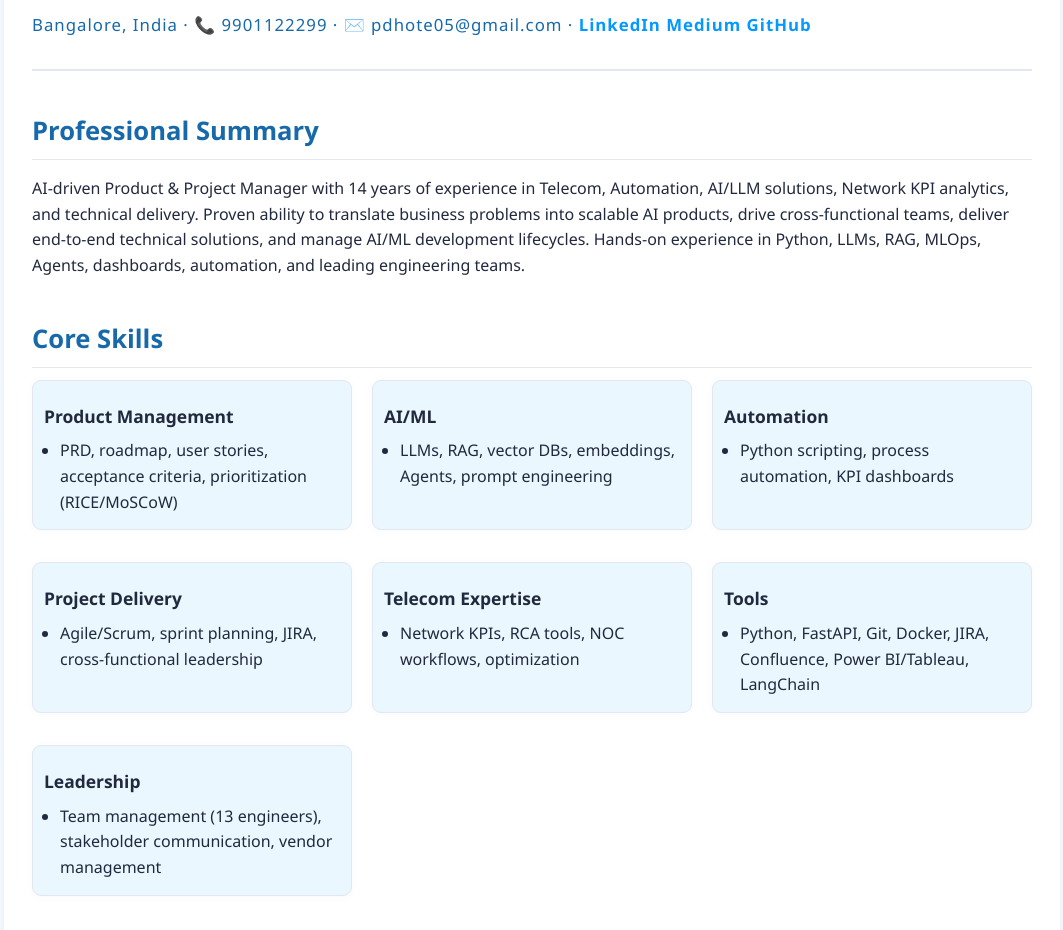
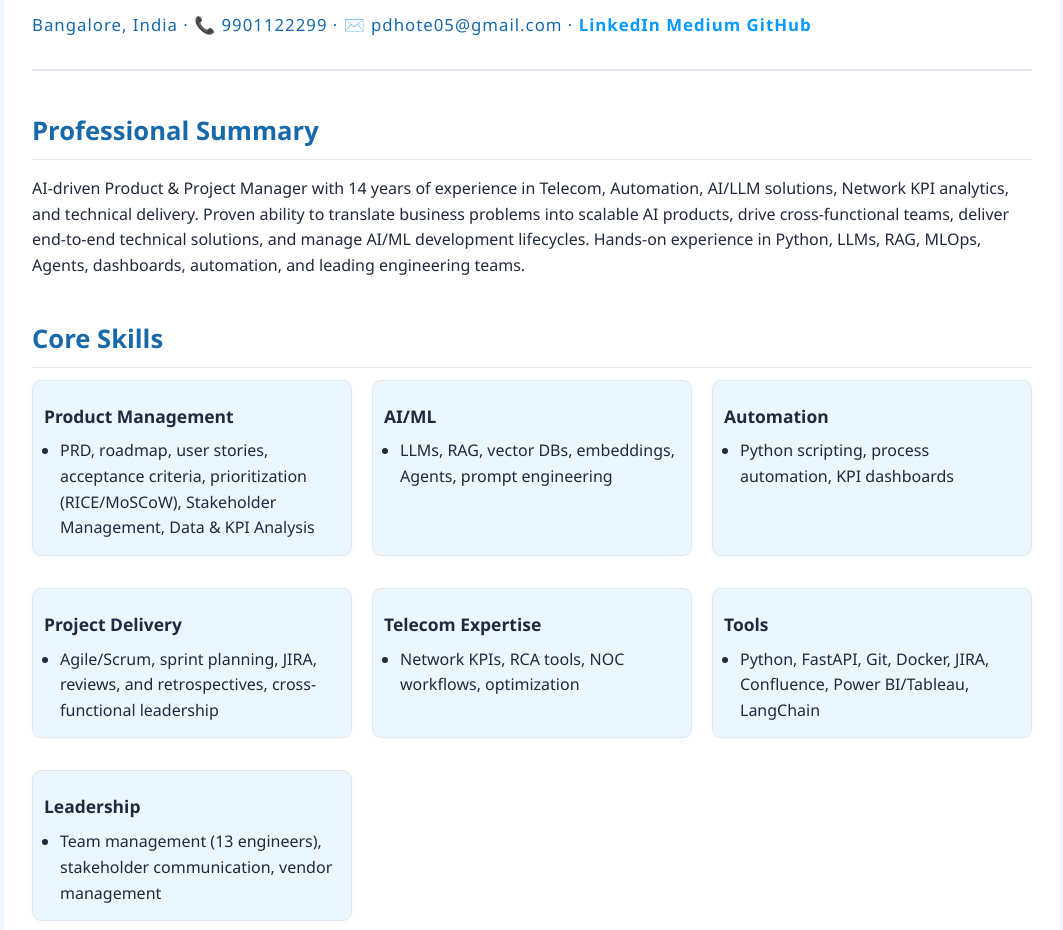
Before and after one commit to EPRADDH/pradeepdhote, a plain HTML site: page index.html in a window 1280 px wide. Shown: the part 167-1097 px from the top of the page, without its empty margins (108-1171 px from the left). Drawn offline with Linux system fonts and the light colour scheme.

Commit message:
Enhance skills section with additional details

```diff
--- a/index.html
+++ b/index.html
@@ -37,7 +37,7 @@
       <div class="skills-grid">
         <div>
           <h3>Product Management</h3>
-          <ul><li>PRD, roadmap, user stories, acceptance criteria, prioritization (RICE/MoSCoW)</li></ul>
+          <ul><li>PRD, roadmap, user stories, acceptance criteria, prioritization (RICE/MoSCoW), Stakeholder Management, Data & KPI Analysis </li></ul>
         </div>
         <div>
           <h3>AI/ML</h3>
@@ -49,7 +49,7 @@
         </div>
         <div>
           <h3>Project Delivery</h3>
-          <ul><li>Agile/Scrum, sprint planning, JIRA, cross-functional leadership</li></ul>
+          <ul><li>Agile/Scrum, sprint planning, JIRA, reviews, and retrospectives, cross-functional leadership</li></ul>
         </div>
         <div>
           <h3>Telecom Expertise</h3>
```
